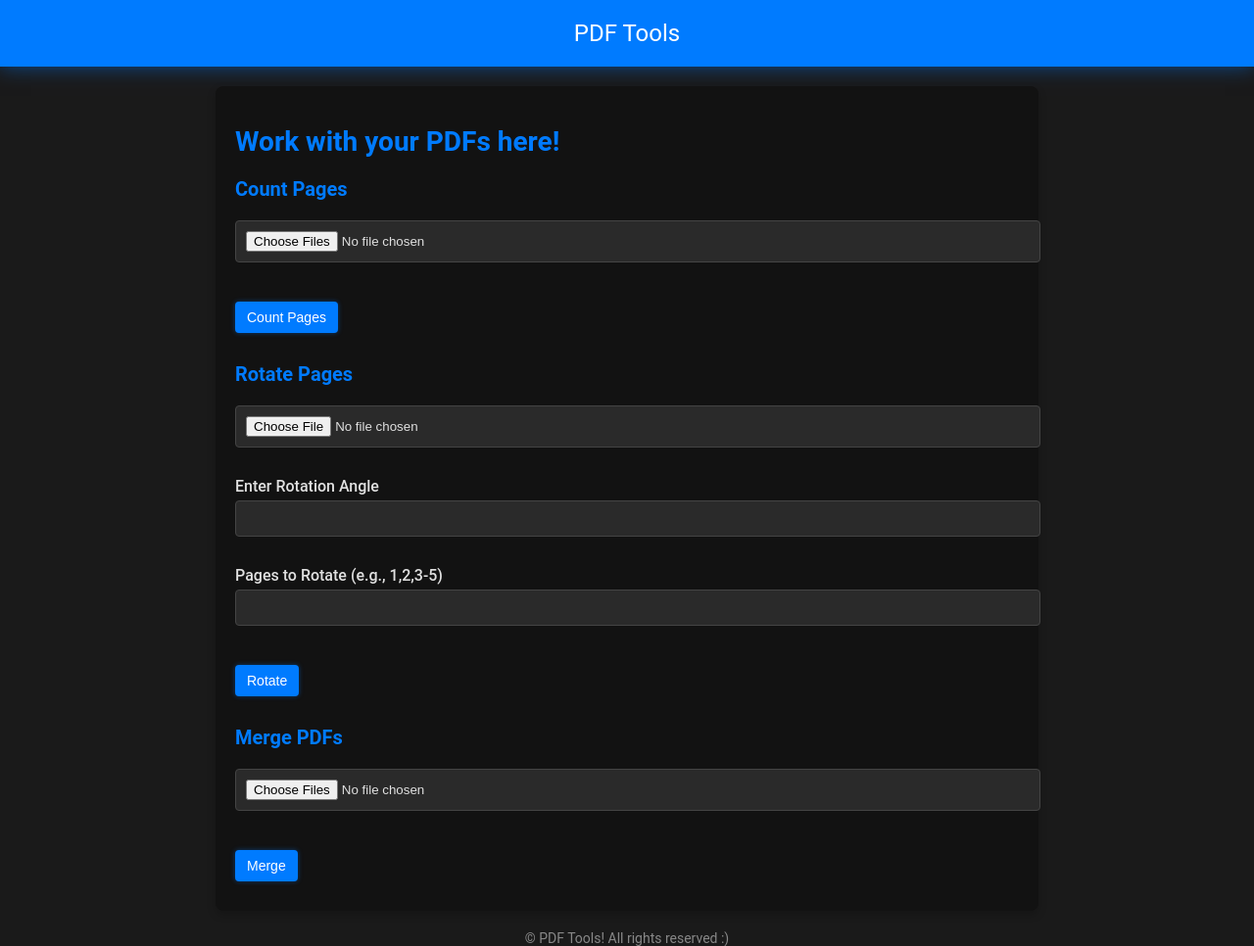
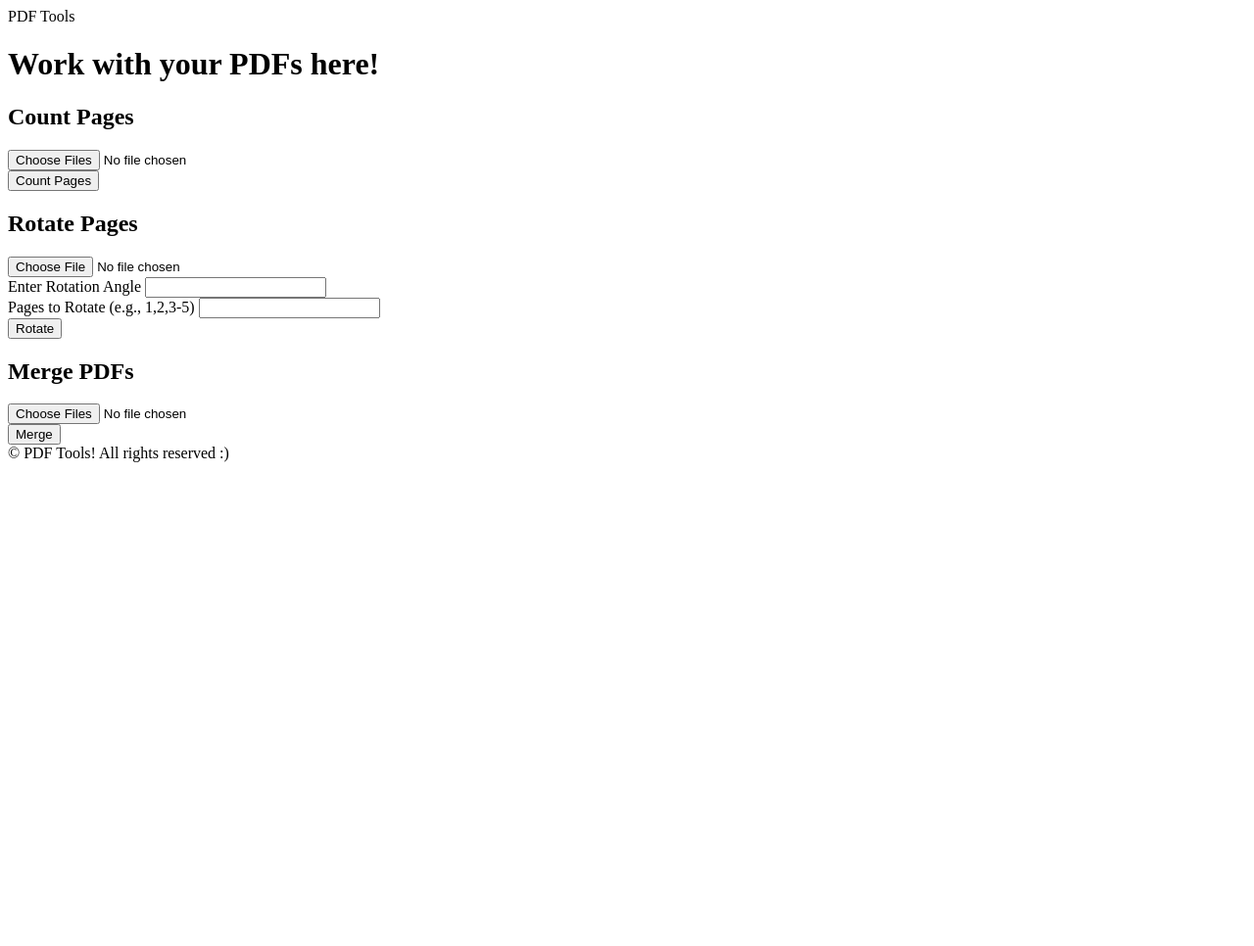
Before and after one commit to pengeon1/pdf, a Flask app: page / in a window 1280 px wide. Shown: the whole page at 98% size. After the commit the page ends 472 px from the top, so only its background shows below. Run offline with Flask 3, Linux system fonts and the light colour scheme.

Commit message:
Update index.html

```diff
--- a/templates/index.html
+++ b/templates/index.html
@@ -4,100 +4,10 @@
     <meta charset="UTF-8">
     <meta name="viewport" content="width=device-width, initial-scale=1.0">
     <title>PDF Tools</title>
+    <link rel="stylesheet" href="styles.css">
     <script src="https://code.jquery.com/jquery-3.6.0.min.js"></script>
     <style>
-        body {
-            font-family: 'Roboto', sans-serif;
-            margin: 0;
-            padding: 0;
-            background-color: #1a1a1a;
-            color: #e0e0e0;
-        }
-
-        header {
-            background-color: #007bff;
-            color: white;
-            padding: 20px 10px;
-            text-align: center;
-            font-size: 24px;
-            box-shadow: 0 0 20px rgba(0, 123, 255, 0.5);
-            margin-bottom: 20px;
-        }
-
-        main {
-            max-width: 800px;
-            margin: 20px auto;
-            padding: 20px;
-            background: #121212;
-            border-radius: 8px;
-            box-shadow: 0 4px 10px rgba(0, 0, 0, 0.2);
-        }
-
-        h1 {
-            font-size: 28px;
-            margin: 20px 0;
-            color: #007bff;
-        }
-
-        h2 {
-            font-size: 20px;
-            margin: 20px 0;
-            color: #007bff;
-        }
-
-        .form-group {
-            margin-bottom: 20px;
-        }
-
-        label {
-            display: block;
-            margin-bottom: 5px;
-            font-weight: 500;
-            color: #e0e0e0;
-        }
-
-        input[type="file"], input[type="number"], input[type="text"] {
-            width: 100%;
-            padding: 10px;
-            margin-bottom: 10px;
-            border: 1px solid #444;
-            border-radius: 4px;
-            background-color: #2a2a2a;
-            color: #e0e0e0;
-        }
-
-        button {
-            background-color: #007bff;
-            color: white;
-            border: none;
-            padding: 8px 12px;
-            border-radius: 4px;
-            font-size: 14px;
-            cursor: pointer;
-            box-shadow: 0 0 5px rgba(0, 123, 255, 0.4);
-            margin: 10px 0;
-        }
-
-        button:hover {
-            background-color: #0056b3;
-            box-shadow: 0 0 10px rgba(0, 123, 255, 0.7);
-        }
-
-        .message {
-            margin-bottom: 20px;
-            padding: 10px;
-            border-radius: 4px;
-            background-color: #333333;
-            color: #007bff;
-            font-size: 14px;
-        }
-
-        footer {
-            text-align: center;
-            margin-top: 20px;
-            font-size: 14px;
-            color: #888;
-        }
+        /* Same styles as you had before */
     </style>
 </head>
 <body>
@@ -110,7 +20,7 @@
         <h2>Count Pages</h2>
         <form id="countPagesForm" enctype="multipart/form-data">
             <div class="form-group">
-                <input type="file" name="pdf_files" multiple required>
+                <input type="file" name="pdf_files" multiple>
             </div>
             <button type="submit">Count Pages</button>
         </form>
@@ -136,7 +46,7 @@
         <h2>Merge PDFs</h2>
         <form id="mergeForm" enctype="multipart/form-data">
             <div class="form-group">
-                <input type="file" name="pdf_files" multiple required>
+                <input type="file" name="pdf_files" multiple>
             </div>
             <button type="submit">Merge</button>
         </form>
```
